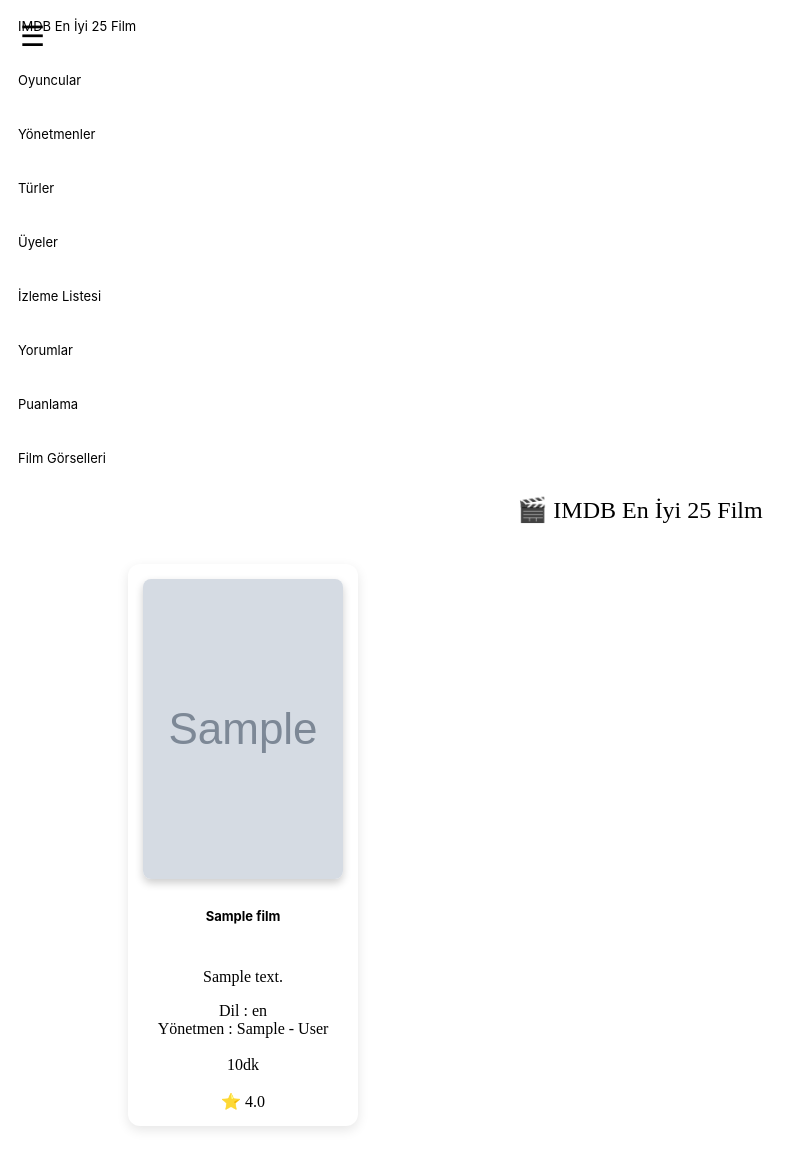
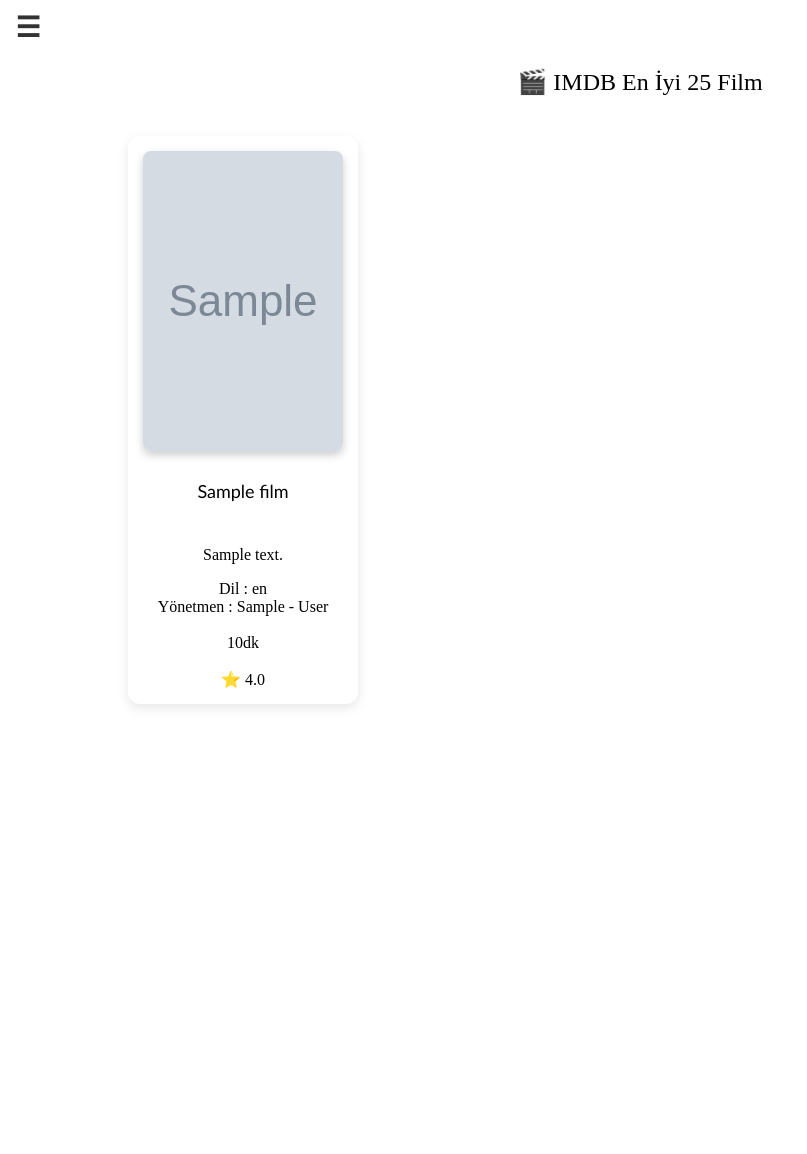
Before and after one commit to erencellk/MovieSlot, a Django app: page /filmler.html/ in a window 1280 px wide. Shown: the whole page, without its empty margins (0-807 px from the left). After the commit the page ends 708 px from the top, so only its background shows below. Run offline with Django 5.2, Linux system fonts and the light colour scheme; tables that the repository leaves empty hold one stand-in row (values such as "Sample post"); grey boxes marked "Sample" are stand-in pictures.

Commit message:
manage css file

```diff
--- a/films/static/films/style.css
+++ b/films/static/films/style.css
@@ -1,78 +1,87 @@
+/* Tüm bağlantılar */
 a {
     text-decoration: none;
     font-size: small;
     padding: 10px;
     display: block;
     color: black;
-    font-family: Inter , sans-serif;
+    font-family: 'Consolas', 'Menlo', 'DejaVu Sans Mono', 'Bitstream Vera Sans Mono', monospace
 }
 
-nav {
-    display: flex;
-    flex-direction: column;
-    width: 500px;
-
+/* Hamburger menü ikonu */
+.menu-toggle {
+    width: 40px;
+    height: 40px;
+    font-size: 28px;
+    line-height: 40px;
+    text-align: center;
+    display: inline-block;
+    font-family: Arial, sans-serif;
+    font-weight: bold;
+    background: none;
+    border: none;
+    cursor: pointer;
+    user-select: none;
+    transition: transform 0.3s ease, opacity 0.3s ease;
+    color: #333;
+    background-color: transparent;
 }
 
-.menu-toggle {
-    font-size: 28px;
-    cursor: pointer;
-    position: fixed;
-    top: 20px;
-    left: 20px;
-    z-index: 100;
-    background: none;
-    border: none;
-    padding: 0;
-    box-shadow: none;
-    outline: none;
-    -webkit-tap-highlight-color: transparent;
+
+.menu-toggle.hidden {
+    opacity: 0;
+    pointer-events: none;
 }
-
 
 .menu-toggle:hover {
     background: none;
     box-shadow: none;
+
 }
 
-#menu {
-    display: none;
-    flex-direction: column;
-    position: fixed;
-    top: 0;
+/* Menü - varsayılan olarak gizli */
+.liste-menu {
+    position: absolute; /* veya default olarak hiç yazmazsan 'static' olur */
+    top: 80px; /* hamburger menünün biraz altı */
     left: 0;
-    height: 60%;
-    width: 120px;
-    background-color: white;
-    padding: 80px 10px 20px 10px;
     z-index: 90;
-    gap: 15px;
-    margin-top: 30px;
-    overflow-y: auto;
+    background: none;
+    padding: 10px 15px;
+    border-radius: 8px;
+    box-shadow: 0 4px 10px rgba(0, 0, 0, 0.1);
+    transition: transform 0.3s ease, opacity 0.3s ease;
+    opacity: 0;
+    transform: translateX(-100%);
+    pointer-events: none;
+    width: 100px;
+}
 
-    border-right: none;
+
+.liste-menu.show {
+    transform: translateX(0);
+    opacity: 2;
+    pointer-events: auto;
+    background: none;
+    background-color: transparent;
+    border: none;
     box-shadow: none;
 }
 
-#menu a:hover {
+
+.liste-menu a {
+    color: #333;
+    font-weight: 500;
+    padding: 10px;
+    border-radius: 6px;
+    transition: background-color 0.2s ease, color 0.2s ease;
+}
+
+.liste-menu a:hover {
     background-color: #f0f0f0;
     color: #007bff;
 }
 
-.film-afis {
-    width: 200px;
-    height: 300px;
-}
-
-.vitrin {
-    display: flex;
-    flex-wrap: wrap;
-    gap: 30px;
-    justify-content: flex-start;
-    padding: 20px;
-    margin-left: 100px;
-}
-
+/* Film kart yapısı */
 .film-kart {
     width: 200px;
     text-align: center;
@@ -98,26 +107,40 @@
     box-shadow: 0 4px 8px rgba(0, 0, 0, 0.2);
 }
 
-#menu a {
-    text-decoration: none;
-    color: #333;
-    font-weight: 500;
-    padding: 10px;
-    border-radius: 6px;
-    transition: background-color 0.2s ease, color 0.2s ease;
+/* Vitrin düzeni */
+.vitrin {
+    display: flex;
+    flex-wrap: wrap;
+    gap: 30px;
+    justify-content: flex-start;
+    padding: 20px;
+    margin-left: 100px;
 }
 
-#vitrin_oyuncular{
+/* Oyuncu kart alanı */
+#vitrin_oyuncular {
     display: flex;
-    flex-wrap: wrap; /* sıgmayan elemanların asagı sıralanmasını saglar*/
+    flex-wrap: wrap;
     justify-content: flex-start;
     text-align: center;
     font-size: large;
     padding: 20px;
     margin: 100px;
 }
-#oyuncu-kart{
+
+#oyuncu-kart {
     flex-direction: column;
     align-items: center;
     width: 200px;
 }
+
+.menu-toggle open {
+    width: 40px;
+    height: 40px;
+}
+
+.film-href {
+    font-size: large;
+    font-family: Calibri;
+    font-weight: normal;
+}
```
